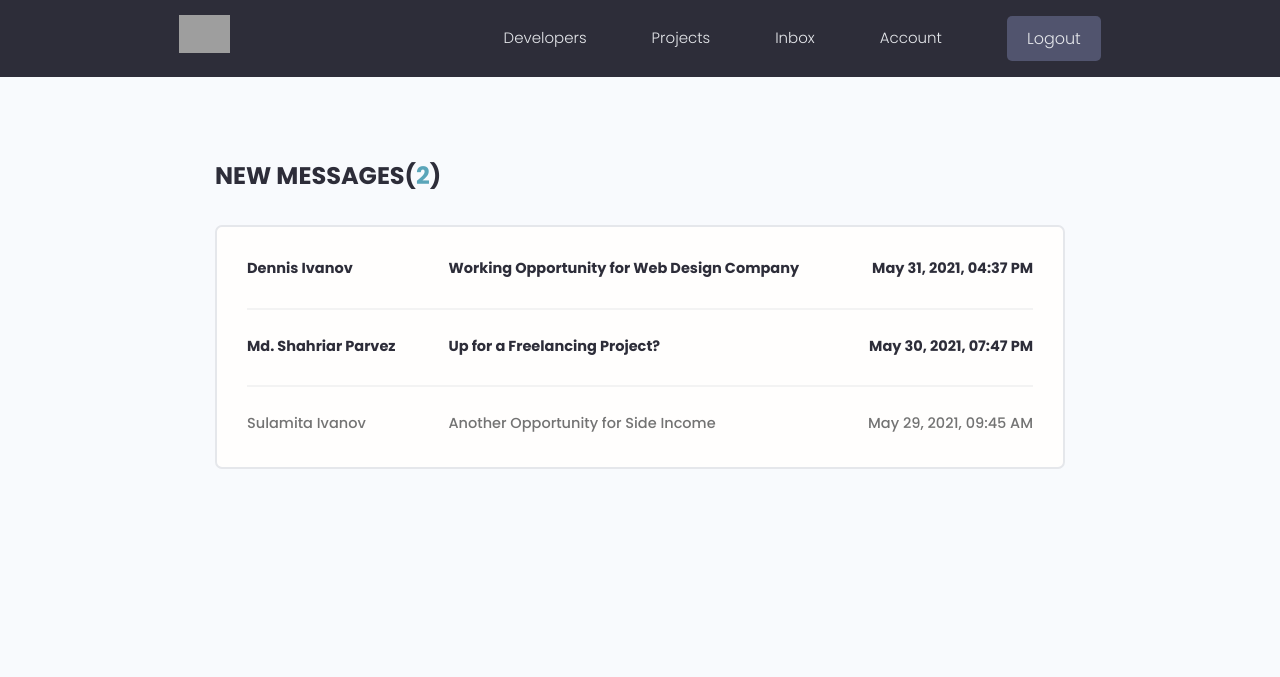
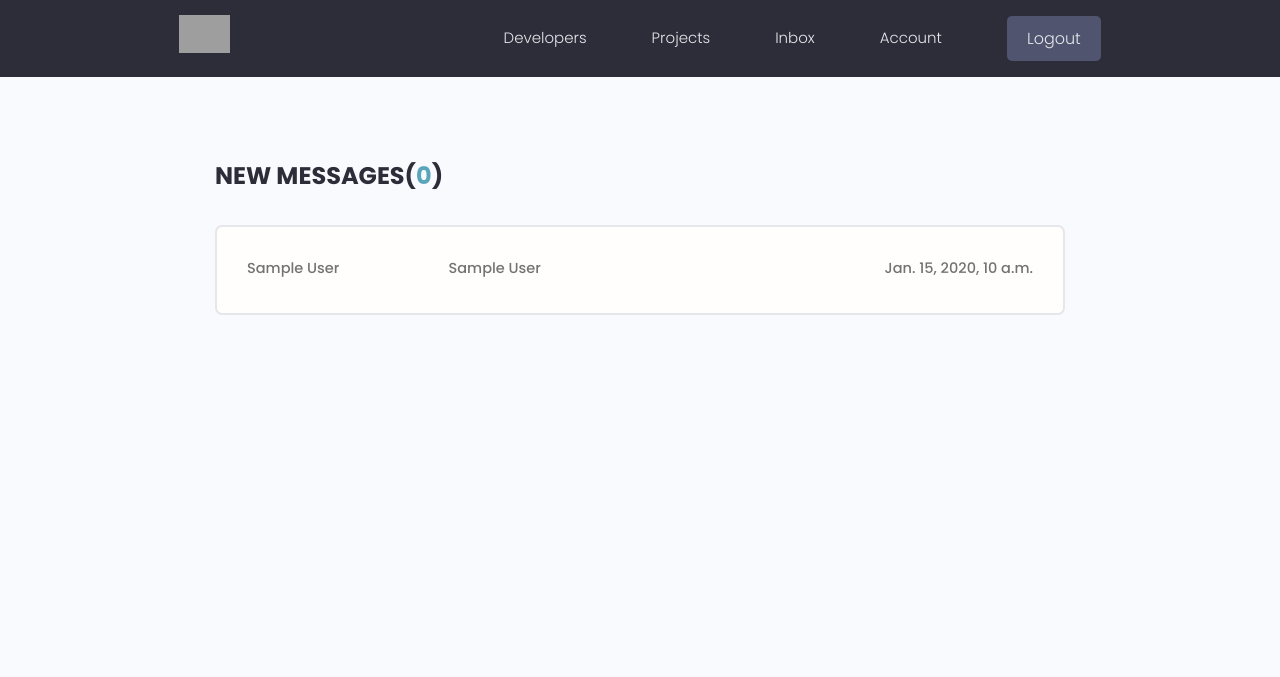
Before and after one commit to vedrandragicevic/devsearch-webapp-django, a Django app: page /inbox/ in a window 1280 px wide. Shown: the top 677 px of the page. Run offline with Django 4.2, Linux system fonts and the light colour scheme; a user stored in the database is signed in; tables that the repository leaves empty hold one stand-in row (values such as "Sample post"); some libraries are stand-ins or nearby versions; grey boxes are pictures that could not be loaded.

Commit message:
added inbox and messages templates, viewMessage view and generated url and model for messages

```diff
--- a/users/templates/users/inbox.html
+++ b/users/templates/users/inbox.html
@@ -3,29 +3,26 @@
   <!-- Main Section -->
   <main class="inbox my-xl">
     <div class="content-box">
-      <h3 class="inbox__title">New Messages(<span>2</span>)</h3>
+      <h3 class="inbox__title">New Messages(<span>{{unreadCount}}</span>)</h3>
+
       <ul class="messages">
+
+        {% for message in messageRequest %}
+
+        {% if message.is_read == False %}
         <li class="message message--unread">
-          <a href="message.html">
-            <span class="message__author">Dennis Ivanov</span>
-            <span class="message__subject">Working Opportunity for Web Design Company</span>
-            <span class="message__date">May 31, 2021, 04:37 PM</span>
+        {% else %}
+        <li class="message">
+        {% endif %}
+
+          <a href="{% url 'message' message.id %}">
+            <span class="message__author">{{message.name}}</span>
+            <span class="message__subject">{{message.subject}}</span>
+            <span class="message__date">{{message.created}}</span>
           </a>
         </li>
-        <li class="message message--unread">
-          <a href="message.html">
-            <span class="message__author">Md. Shahriar Parvez</span>
-            <span class="message__subject">Up for a Freelancing Project?</span>
-            <span class="message__date">May 30, 2021, 07:47 PM</span>
-          </a>
-        </li>
-        <li class="message">
-          <a href="message.html">
-            <span class="message__author">Sulamita Ivanov</span>
-            <span class="message__subject">Another Opportunity for Side Income</span>
-            <span class="message__date">May 29, 2021, 09:45 AM</span>
-          </a>
-        </li>
+        {% endfor %}
+
       </ul>
     </div>
   </main>
--- a/users/urls.py
+++ b/users/urls.py
@@ -14,5 +14,6 @@ urlpatterns = [
     path('create-skill/', views.createSkill, name="create-skill"),
     path('update-skill/<str:pk>', views.updateSkill, name="update-skill"),
     path('delete-skill/<str:pk>', views.deleteSkill, name="delete-skill"),
-    path('inbox/', views.inbox, name="inbox")
+    path('inbox/', views.inbox, name="inbox"),
+    path('message/<str:pk>/', views.viewMessage, name="message")
 ]
--- a/users/views.py
+++ b/users/views.py
@@ -2,7 +2,7 @@ import imp
 from multiprocessing import context
 from pydoc import describe
 from django.shortcuts import render, redirect
-from .models import Profile, Skill
+from .models import Profile, Skill, Message
 from django.contrib.auth import login, authenticate, logout
 from django.contrib.auth.models import User
 from django.contrib.auth.decorators import login_required
@@ -178,5 +178,22 @@ def deleteSkill(request, pk):
 
 @login_required(login_url='login')
 def inbox(request):
-    context = {}
+    profile = request.user.profile
+    # messages is related name in the model
+    messageRequest = profile.messages.all()
+    unreadCount = messageRequest.filter(is_read=False).count()
+    context = {'messageRequest': messageRequest, 'unreadCount': unreadCount}
     return render(request, 'users/inbox.html', context)
+
+
+@login_required(login_url='login')
+def viewMessage(request, pk):
+    profile = request.user.profile
+    message = profile.messages.get(id=pk)
+
+    # When a user opens the message, change to read
+    if message.is_read == False:
+        message.is_read = True
+        message.save()
+    context = {'message': message}
+    return render(request, 'users/message.html', context)
```
Also changed, not shown: users/templates/users/message.html (added, +18 -0 lines), static/images/favicon.ico (added).
